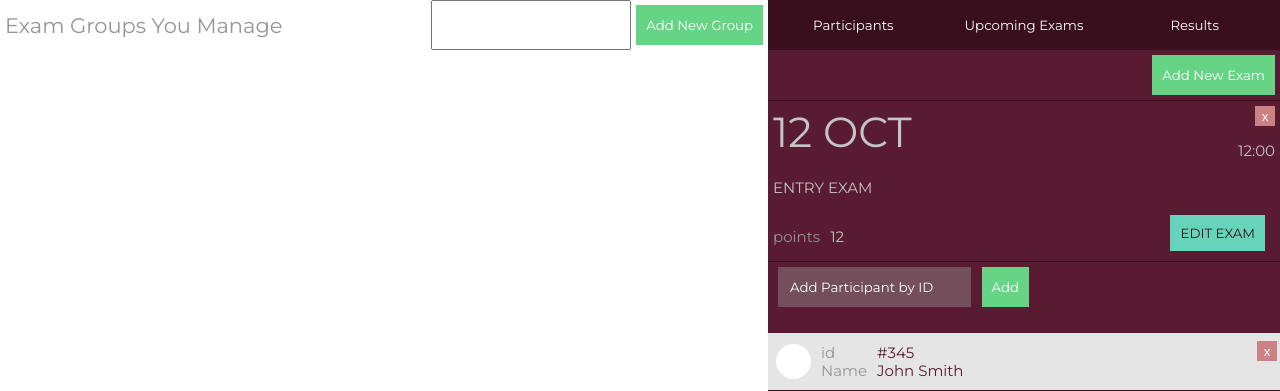
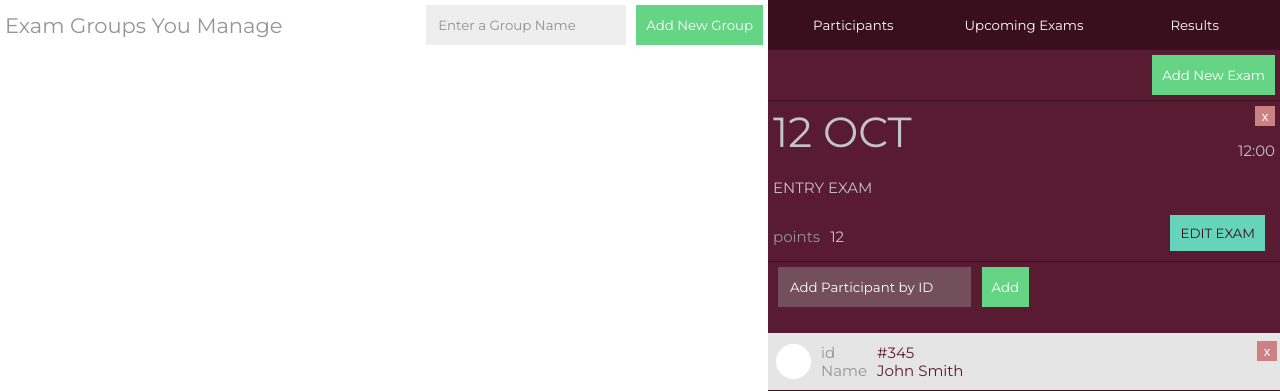
Before and after one commit to SergiMS-exe/ExamManager, a Flask app: page /teacherpage in a window 1280 px wide. Shown: the part 57-448 px from the top of the page. Run offline with Flask 2, Linux system fonts and the light colour scheme; parts of the project's set-up code (start-up, migrations or seed data) failed here and were passed over; some web fonts are replaced.

Commit message:
Update teacherpage.css

```diff
--- a/ExamManager/app/static/styles/teacherpage.css
+++ b/ExamManager/app/static/styles/teacherpage.css
@@ -280,3 +280,18 @@ header {
 #results-div{
     visibility: visible;
 }
+
+
+.inputstyletwo{
+    background-color: #EFEEEE;
+    color: #929292;
+    border: 0px;
+    margin: auto 10px;
+    margin-right: 5px;
+    font-family: "Montserrat";
+    padding: 12px;
+    border-radius: 0px;
+}
+.inputstyletwo::placeholder{
+    color:#929292;
+}
```
